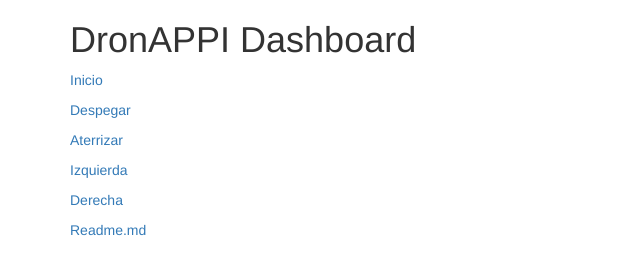
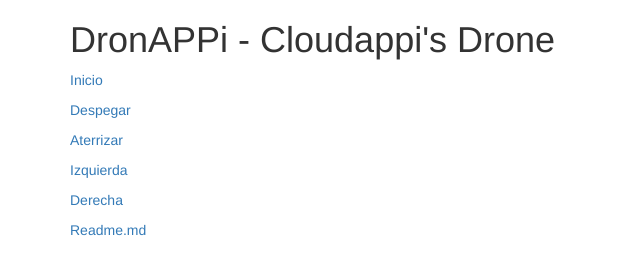
Before and after one commit to baumannzone/n-dronao, a website: page public/index.html in a window 1280 px wide. Shown: the whole page, without its empty margins (0-640 px from the left). Drawn offline with nearby package versions, Linux system fonts and the light colour scheme.

Commit message:
add assets, update readme info

```diff
--- a/public/index.html
+++ b/public/index.html
@@ -20,7 +20,7 @@
   <body>
     <div class="container">
 
-      <h1>DronAPPI Dashboard</h1>
+      <h1>DronAPPi - Cloudappi's Drone</h1>
       <p><a href="/">Inicio</a></p>
 
       <p><a href="/despegar">Despegar</a></p>
```
Also changed, not shown: readme.md.
